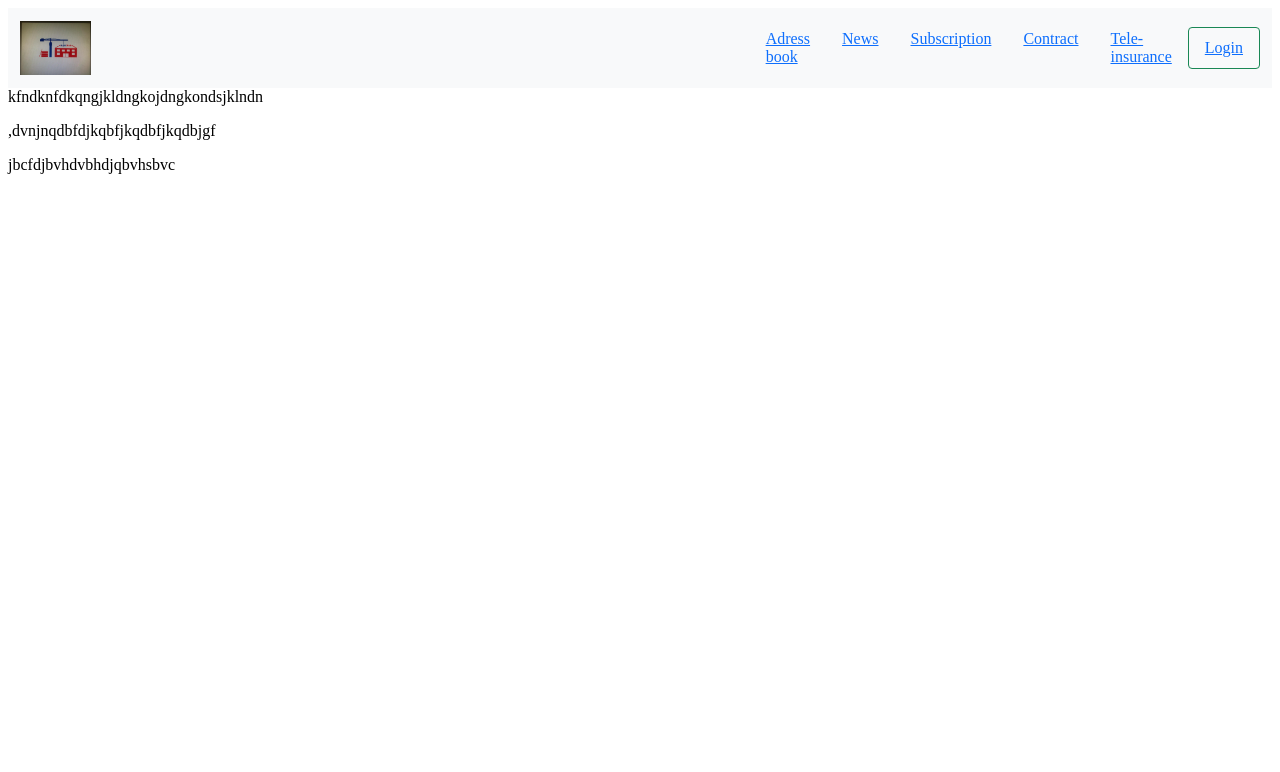
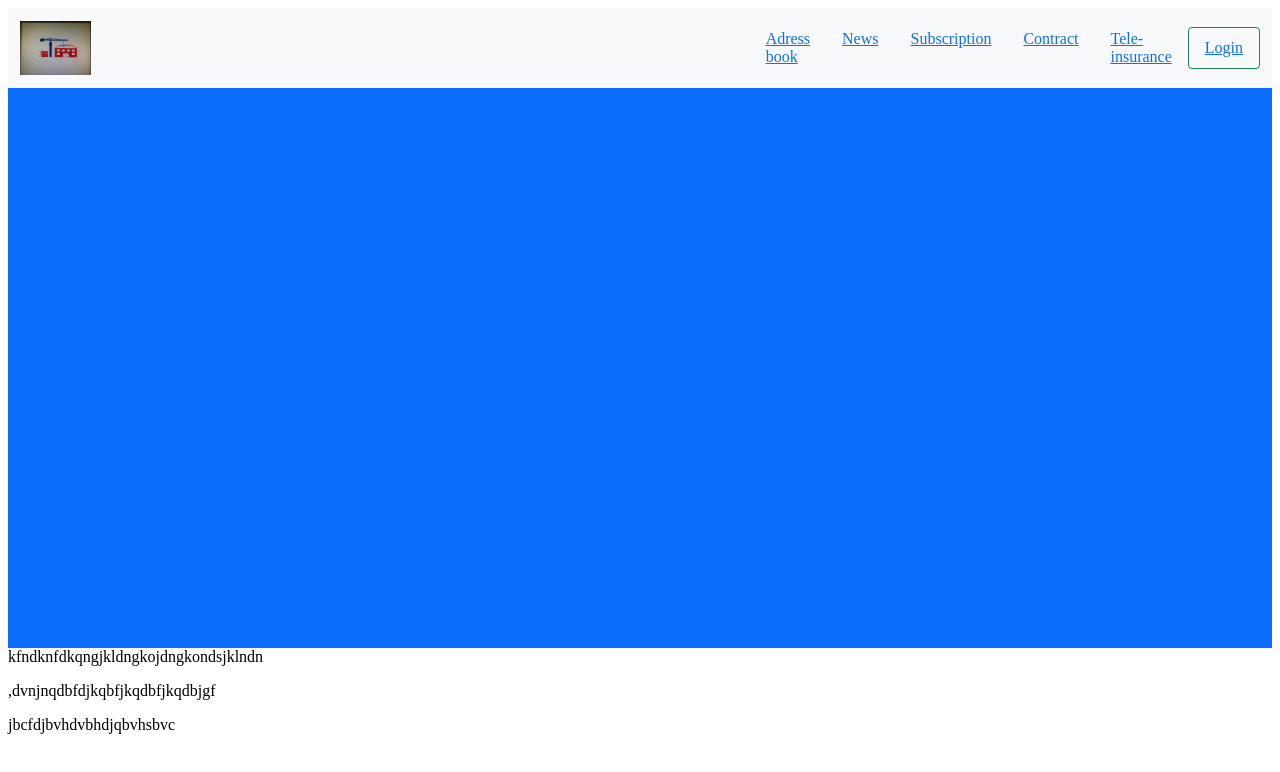
Before and after one commit to Junior-D-Lewis/batiweb, a Vue app in the folder client/: page / in a window 1280 px wide. Shown: the top 772 px of the page. Built offline with nearby package versions, Linux system fonts and the light colour scheme.

Commit message:
new faction added in appvue

```diff
--- a/client/src/App.vue
+++ b/client/src/App.vue
@@ -1,6 +1,7 @@
 <script setup>
 import { RouterLink, RouterView } from 'vue-router'
 </script>
+
 
 <template>
   <div id="menu">
@@ -40,9 +41,18 @@ import { RouterLink, RouterView } from 'vue-router'
   </div>
 </nav>
   </header>
-  <div id="slide">
+  <div class="bg-primary py-4" id="slide" style="height: 70vh;">
 
   </div>
+   <div class="" id="main">
+
+    </div>
+    <div class="" id="section">
+
+    </div>
+    <div class="" id="footer">
+
+    </div>
 
   <RouterView />
   </div>
```
Also changed, not shown: client/src/assets/base.css (+0 -4 lines).
